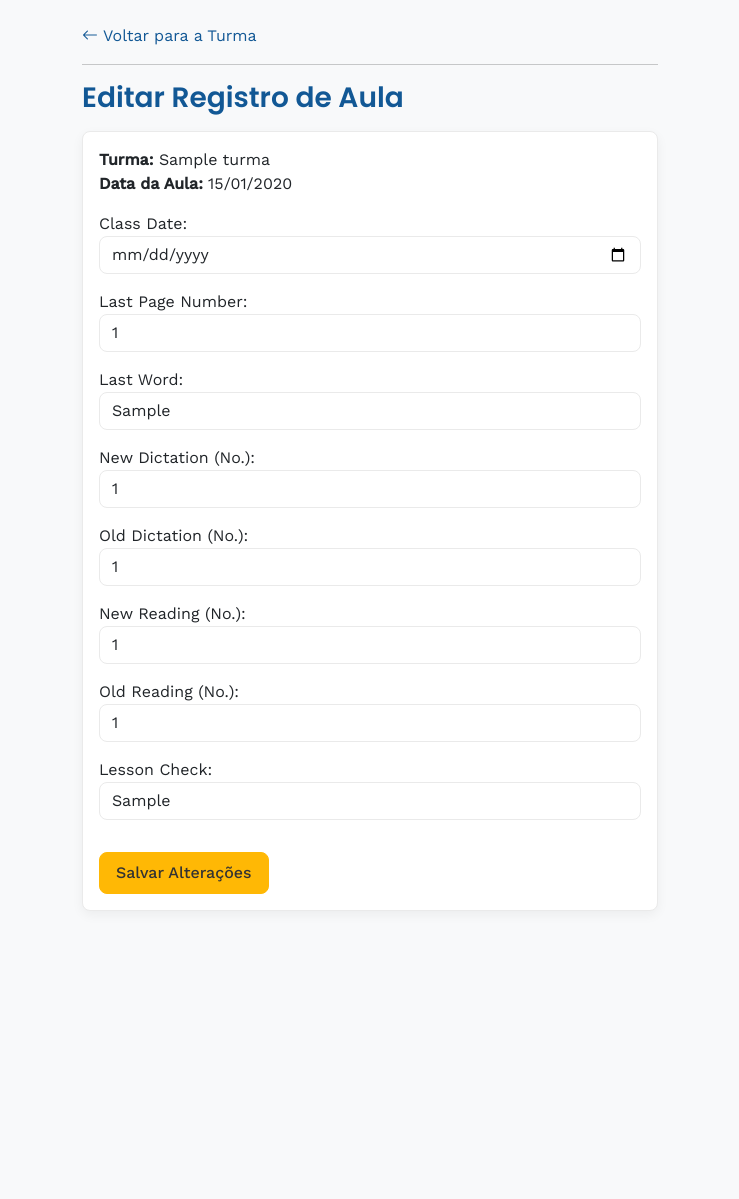
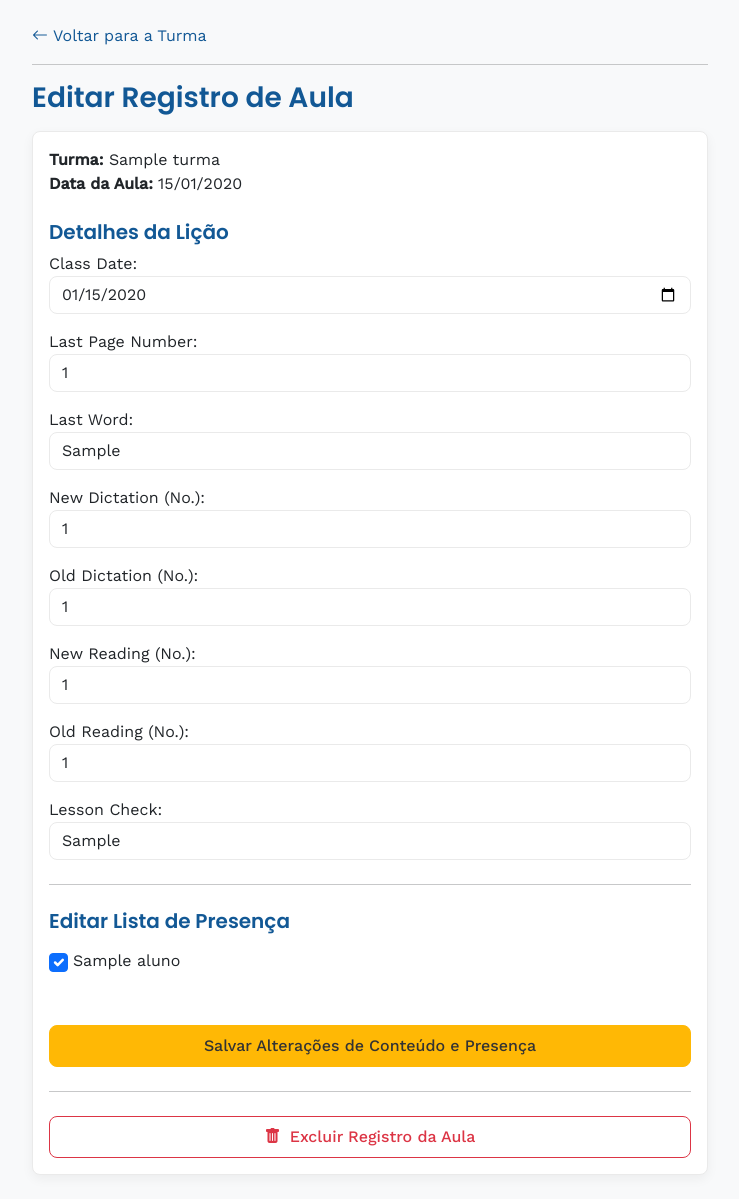
Before and after one commit to onandovboas/portal_mms, a Django app: page /registro-aula/editar/1/ in a window 1280 px wide. Shown: the whole page, without its empty margins (270-1009 px from the left). Before the commit the page ends 911 px from the top, so only its background shows below. Run offline with Django 5.2, Linux system fonts and the light colour scheme; a user stored in the database is signed in; tables that the repository leaves empty hold one stand-in row (values such as "Sample post").

Commit message:
FIX: Corrige bugs de edição e exclusão de aula no develop

```diff
--- a/cadastros/forms.py
+++ b/cadastros/forms.py
@@ -89,6 +89,13 @@ class ContratoForm(forms.ModelForm):
         }
 
 class RegistroAulaForm(forms.ModelForm):
+    def __init__(self, *args, **kwargs):
+        """
+        Pré-preenche o campo de data no formato correto que o HTML5 'date' espera.
+        """
+        super().__init__(*args, **kwargs)
+        if self.instance and self.instance.data_aula:
+            self.initial['data_aula'] = self.instance.data_aula.strftime('%Y-%m-%d')
     class Meta:
         model = RegistroAula
         # 1. Adicionado 'data_aula' à lista de campos
@@ -110,12 +117,13 @@ class RegistroAulaForm(forms.ModelForm):
             'data_aula': forms.DateInput(attrs={'type': 'date', 'class': 'form-control'}),
             'last_parag': forms.NumberInput(attrs={'class': 'form-control'}),
             'last_word': forms.TextInput(attrs={'class': 'form-control'}),
-            'new_dictation': forms.NumberInput(attrs={'class': 'form-control'}),
-            'old_dictation': forms.NumberInput(attrs={'class': 'form-control'}),
-            'new_reading': forms.NumberInput(attrs={'class': 'form-control'}),
-            'old_reading': forms.NumberInput(attrs={'class': 'form-control'}),
+            'new_dictation': forms.TextInput(attrs={'class': 'form-control'}),
+            'old_dictation': forms.TextInput(attrs={'class': 'form-control'}),
+            'new_reading': forms.TextInput(attrs={'class': 'form-control'}),
+            'old_reading': forms.TextInput(attrs={'class': 'form-control'}),
             'lesson_check': forms.TextInput(attrs={'class': 'form-control'}),
         }
+
 
 class LeadForm(forms.ModelForm):
     class Meta:
--- a/cadastros/templates/cadastros/editar_registro_aula.html
+++ b/cadastros/templates/cadastros/editar_registro_aula.html
@@ -14,10 +14,15 @@
     {% if request.resolver_match.url_name == 'dashboard_admin' %}
         <link href="{% static 'cadastros/dashboard.css' %}" rel="stylesheet">
     {% endif %}
+    <style>
+        /* Estilos do detalhe_turma para a lista de presença */
+        .touch-target input[type="checkbox"] { inline-size: 1.2rem; block-size: 1.2rem; }
+        .list-scroll { max-height: 260px; overflow: auto; }
+    </style>
 </head>
 <body class="bg-light">
 
-    <div class="container my-4" style="max-width: 600px;">
+    <div class="container my-4" style="max-width: 700px;">
         <a href="{% url 'cadastros:detalhe_turma' registro_aula.turma.pk %}" class="text-decoration-none"><i class="bi bi-arrow-left"></i> Voltar para a Turma</a>
         <hr>
 
@@ -29,10 +34,46 @@
                     <strong>Turma:</strong> {{ registro_aula.turma.nome }}<br>
                     <strong>Data da Aula:</strong> {{ registro_aula.data_aula|date:"d/m/Y" }}
                 </p>
+
                 <form method="post" novalidate>
                     {% csrf_token %}
+
+                    <h5 class="mt-4">Detalhes da Lição</h5>
                     {{ form.as_p }}
-                    <button type="submit" class="btn btn-primary mt-3">Salvar Alterações</button>
+
+                    <hr class="my-4">
+
+                    <fieldset class="mb-3">
+                        <legend class="h5 mb-3">Editar Lista de Presença</legend>
+                        <ul class="list-unstyled list-scroll" id="lista-matriculados-atrasada">
+                            {% for inscricao in inscritos_turma %}
+                                <li class="mb-1">
+                                    <div class="form-check touch-target">
+                                        <input class="form-check-input"
+                                               type="checkbox"
+                                               name="presenca"
+                                               value="{{ inscricao.aluno.pk }}"
+                                               id="presenca-{{ inscricao.aluno.pk }}"
+                                               {% if inscricao.aluno.id in presentes_ids %}checked{% endif %}>
+                                        <label class="form-check-label" for="presenca-{{ inscricao.aluno.pk }}">
+                                            {{ inscricao.aluno.nome_completo }}
+                                        </label>
+                                    </div>
+                                </li>
+                            {% empty %}
+                                <li class="text-muted">Nenhum aluno ativo nesta turma.</li>
+                            {% endfor %}
+                        </ul>
+                    </fieldset>
+                    <button type="submit" class="btn btn-primary mt-3 w-100">Salvar Alterações de Conteúdo e Presença</button>
+                </form>
+                <hr class="my-4">
+                <form method="post" action="{% url 'cadastros:excluir_registro_aula' registro_aula.pk %}"
+                      onsubmit="return confirm('Tem a certeza que quer excluir permanentemente este registro de aula? Esta ação não pode ser desfeita.');">
+                    {% csrf_token %}
+                    <button type="submit" class="btn btn-outline-danger w-100">
+                        <i class="bi bi-trash-fill me-1"></i> Excluir Registro da Aula
+                    </button>
                 </form>
                 </div>
         </div>
--- a/cadastros/urls.py
+++ b/cadastros/urls.py
@@ -67,6 +67,7 @@ urlpatterns = [
     # Rotas de Turmas
     path('turma/<int:pk>/', views.detalhe_turma, name='detalhe_turma'),
     path('registro-aula/editar/<int:pk>/', views.editar_registro_aula, name='editar_registro_aula'),
+    path('registro-aula/excluir/<int:pk>/', views.excluir_registro_aula, name='excluir_registro_aula'),
 
     # Rotas financeiras e administrativas
     path('acompanhamento/resolver/<int:pk>/', views.resolver_acompanhamento, name='resolver_acompanhamento'),
@@ -85,7 +86,6 @@ urlpatterns = [
     path('exportar/contratos/', views.exportar_contratos_csv, name='exportar_contratos_csv'),
     path('exportar/pagamentos/', views.exportar_pagamentos_csv, name='exportar_pagamentos_csv'),
     path('exportar/registros-aula-por-turma/', views.exportar_registros_aula_por_turma_zip, name='exportar_registros_aula_por_turma_zip'),
-    path('exportar/acompanhamentos/', views.exportar_acompanhamentos_csv, name='exportar_acompanhamentos_csv'),
 
     # Relatórios
     path('relatorios/professores/', views.relatorio_pagamento_professores, name='relatorio_professores'),
--- a/cadastros/views.py
+++ b/cadastros/views.py
@@ -119,12 +119,12 @@ def detalhe_turma(request, pk):
 
         # --- Lógica para 'salvar_aula_atrasada' ---
         elif 'salvar_aula_atrasada' in request.POST:
+            professor_id = request.POST.get('professor_aula_atrasada')
+
             try:
-                # Aqui usamos o 'professor_selecionado' do formulário
-                professor_id = request.POST.get('professor_aula_atrasada')
                 professor_selecionado = Professor.objects.get(pk=professor_id)
-            except Professor.DoesNotExist:
-                messages.error(request, 'Professor selecionado inválido.')
+            except (Professor.DoesNotExist, ValueError): # <--- CORREÇÃO AQUI
+                messages.error(request, 'Você deve selecionar um professor válido.')
                 return redirect('cadastros:detalhe_turma', pk=turma.pk)
 
             data_aula_str = request.POST.get('data_aula_atrasada')
@@ -1032,21 +1032,74 @@ def editar_contrato(request, contrato_pk):
 @professor_required
 def editar_registro_aula(request, pk):
     registro_aula = get_object_or_404(RegistroAula, pk=pk)
-    turma_pk = registro_aula.turma.pk # Guarda o ID da turma para o redirecionamento
+    turma = registro_aula.turma # Precisamos da turma para buscar os alunos
 
     if request.method == 'POST':
         form = RegistroAulaForm(request.POST, instance=registro_aula)
         if form.is_valid():
+            # 1. Salva os detalhes da lição (last_word, etc.)
             form.save()
-            messages.success(request, 'Registro de aula atualizado com sucesso!')
-            # Redireciona de volta para a página de detalhes da turma
-            return redirect('cadastros:detalhe_turma', pk=turma_pk)
+
+            # =====================================================
+            # ▼▼▼ LÓGICA ADICIONADA (TAREFA 2) ▼▼▼
+            # =====================================================
+
+            # 2. Recria os registros de presença
+            alunos_presentes_ids = request.POST.getlist('presenca')
+            todos_os_inscritos = Inscricao.objects.filter(
+                turma=turma,
+                status__in=['matriculado', 'experimental', 'acompanhando']
+            )
+
+            # 3. Apaga presenças antigas e recria
+            Presenca.objects.filter(registro_aula=registro_aula).delete()
+
+            for inscricao in todos_os_inscritos:
+                Presenca.objects.create(
+                    registro_aula=registro_aula,
+                    aluno=inscricao.aluno,
+                    presente=(str(inscricao.aluno.pk) in alunos_presentes_ids)
+                )
+            # =====================================================
+            # ▲▲▲ FIM DA LÓGICA DE PRESENÇA ▲▲▲
+            # =====================================================
+
+            messages.success(request, 'Registro de aula e presenças atualizados com sucesso!')
+            return redirect('cadastros:detalhe_turma', pk=turma.pk)
     else:
+        # Lógica GET
         form = RegistroAulaForm(instance=registro_aula)
 
+        # =====================================================
+        # ▼▼▼ LÓGICA ADICIONADA (TAREFA 2) ▼▼▼
+        # =====================================================
+
+        # Busca todos os alunos que deveriam estar na lista de chamada
+        inscritos_turma = Inscricao.objects.filter(
+            turma=turma,
+            status__in=['matriculado', 'experimental', 'acompanhando']
+        ).select_related('aluno')
+
+        # Busca os IDs dos alunos que foram marcados como PRESENTES
+        presentes_ids = set(Presenca.objects.filter(
+            registro_aula=registro_aula,
+            presente=True
+        ).values_list('aluno_id', flat=True))
+        # =====================================================
+        # ▲▲▲ FIM DA LÓGICA DE PRESENÇA ▲▲▲
+        # =====================================================
+
     context = {
         'form': form,
-        'registro_aula': registro_aula
+        'registro_aula': registro_aula,
+        # =====================================================
+        # ▼▼▼ CONTEXTO ADICIONADO (TAREFA 2) ▼▼▼
+        # =====================================================
+        'inscritos_turma': inscritos_turma,
+        'presentes_ids': presentes_ids,
+        # =====================================================
+        # ▲▲▲ FIM DO CONTEXTO ▲▲▲
+        # =====================================================
     }
     return render(request, 'cadastros/editar_registro_aula.html', context)
 
@@ -2199,3 +2252,23 @@ def exportar_acompanhamentos_csv(request):
 
     response['charset'] = 'utf-8'
     return response
+
+@login_required
+@professor_required
+@require_POST # Garante que esta view só aceite requisições POST
+def excluir_registro_aula(request, pk):
+    """
+    Exclui um registro de aula e todas as suas presenças associadas.
+    """
+    registro_aula = get_object_or_404(RegistroAula, pk=pk)
+    turma_pk = registro_aula.turma.pk # Guarda o ID da turma para o redirecionamento
+
+    try:
+        data_aula_formatada = registro_aula.data_aula.strftime('%d/%m/%Y')
+        registro_aula.delete()
+        messages.success(request, f'O registro da aula do dia {data_aula_formatada} foi excluído com sucesso.')
+    except Exception as e:
+        messages.error(request, f'Ocorreu um erro ao excluir o registro: {e}')
+
+    # Redireciona de volta para a página de detalhes da turma
+    return redirect('cadastros:detalhe_turma', pk=turma_pk)
--- a/gestao_escola/urls.py
+++ b/gestao_escola/urls.py
@@ -11,8 +11,7 @@ urlpatterns = [
     path('admin/', admin.site.urls),
 
     # Rotas de Autenticação
-    # path('login/', auth_views.LoginView.as_view(template_name='cadastros/login.html'), name='login'),
-    path('login/', views.portal_login_view, name='login'),
+    path('login/', auth_views.LoginView.as_view(template_name='cadastros/login.html'), name='login'),
     path('logout/', auth_views.LogoutView.as_view(), name='logout'),
 
     # Inclui TODAS as outras URLs do seu app sob o prefixo '' (raiz do site)
```
Also changed, not shown: cadastros/management/commands/verificar_faltas.py (+37 -16 lines). Lines whose indentation alone changed are shown as unchanged.
